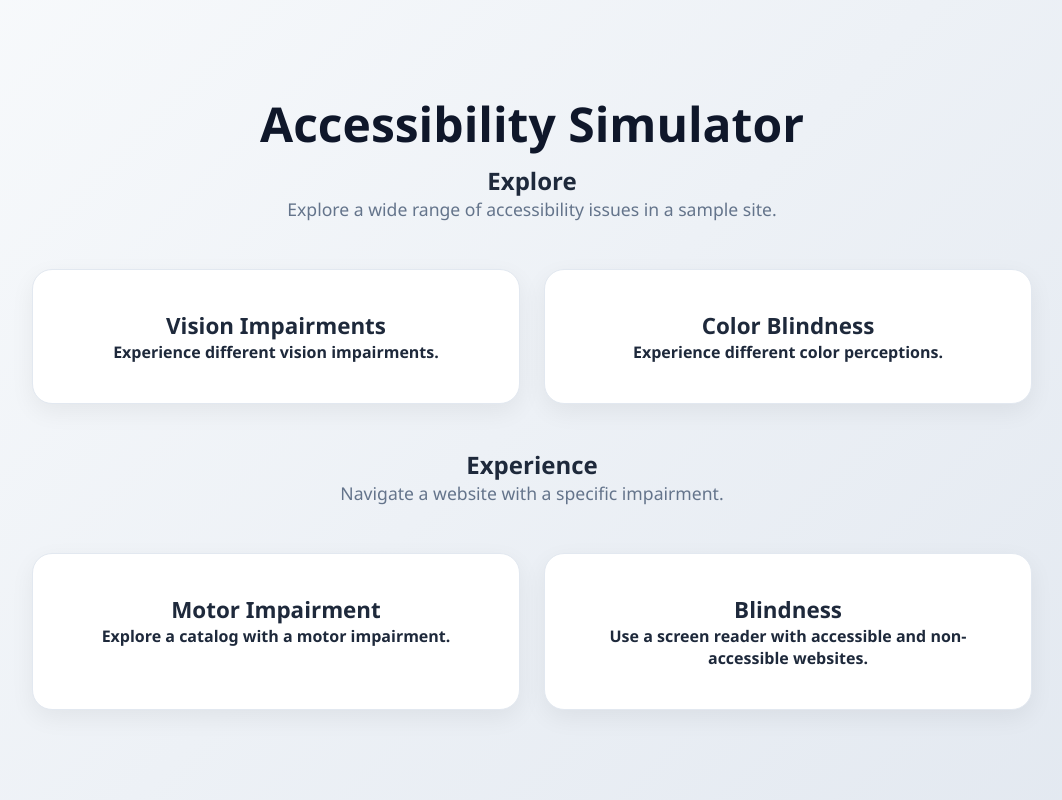
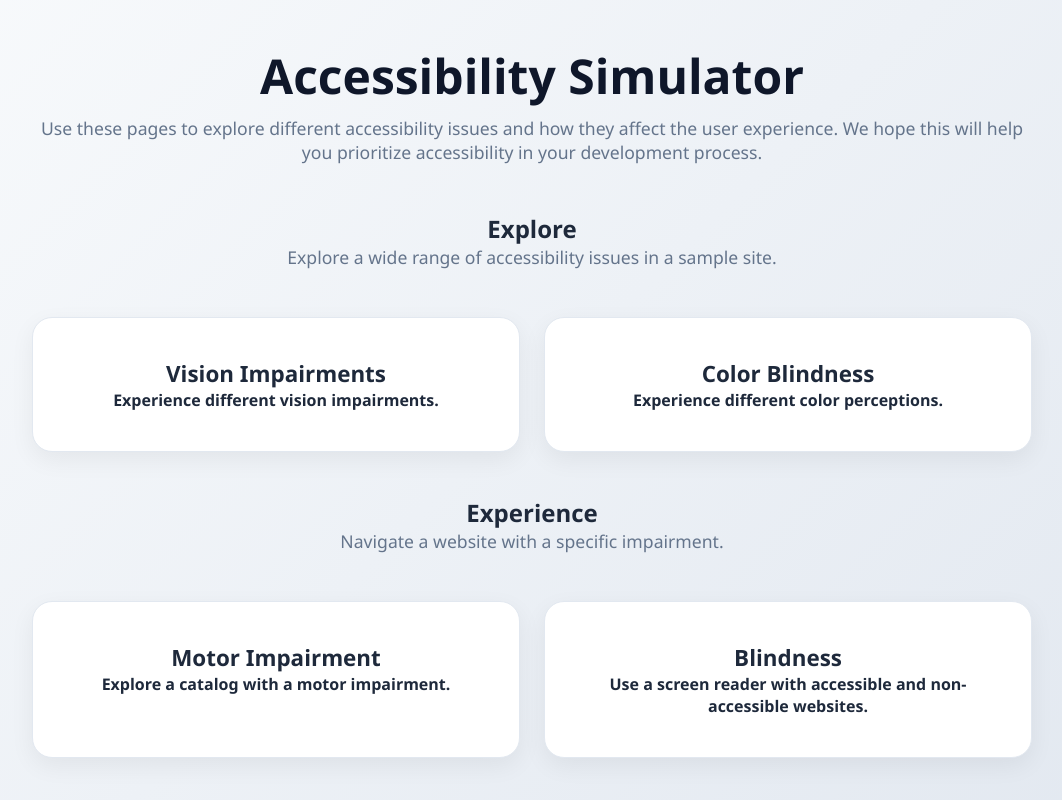
Before and after one commit to ScotlynTurner/design-empathy-simulator, a website: page index.html in a window 1280 px wide. Shown: the whole page, without its empty margins (108-1170 px from the left). Drawn offline with Linux system fonts and the light colour scheme.

Commit message:
small change to index.html

```diff
--- a/index.html
+++ b/index.html
@@ -10,6 +10,9 @@
 <body>
     <div class="container">
         <h1>Accessibility Simulator</h1>
+        <p class="subtitle">Use these pages to explore different accessibility issues and how they affect the user experience. We hope
+            this will help you prioritize accessibility in your development process.
+        </p>
 
         <h2>Explore</h2>
         <p class="subtitle">Explore a wide range of accessibility issues in a sample site.</p>
```
